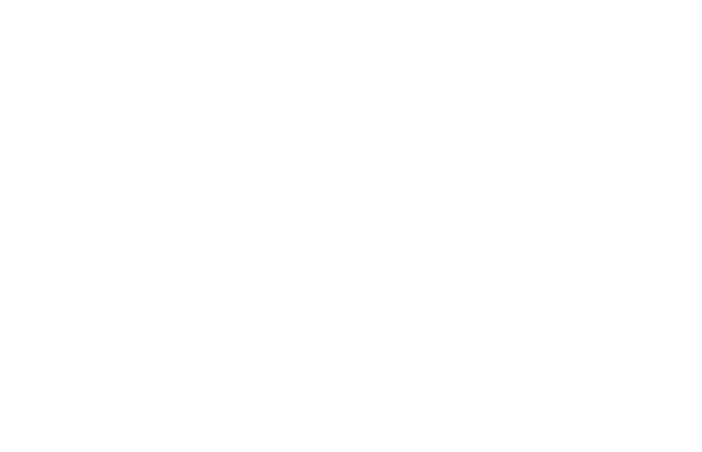
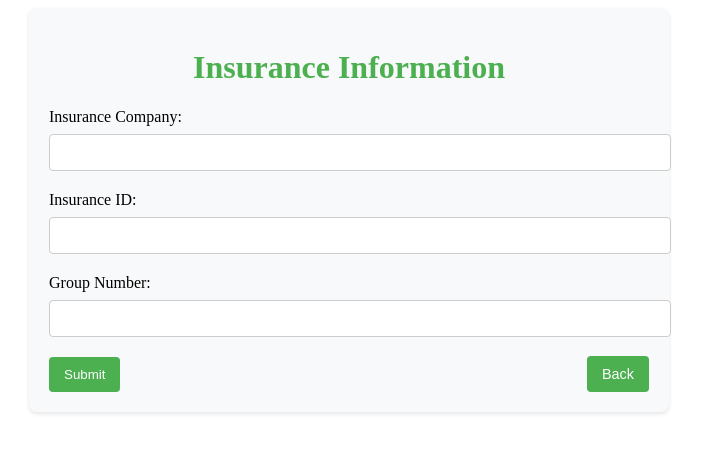
Before and after one commit to peruyeroj/healthcare_portal, an Angular app in the folder frontend/: page /insurance in a window 1280 px wide. Before the commit this address led to /. Shown: the top 452 px of the page, without its empty margins (291-993 px from the left). Built offline with nearby package versions, Linux system fonts and the light colour scheme.

Commit message:
added insurance component

```diff
--- a/frontend/src/app/app.routes.ts
+++ b/frontend/src/app/app.routes.ts
@@ -5,6 +5,7 @@
 import { MedicationsComponent } from './medications/medications.component';
 import { HomepageComponent } from './homepage/homepage.component';
 import { HealthBotComponent } from './health-bot/health-bot.component';
+import { InsuranceComponent } from './insurance/insurance.component';
 
 export const routes: Routes = [
     { path: 'home', component: HomepageComponent },
@@ -13,5 +14,6 @@
   { path: 'messaging', component: MessagingComponent },
   { path: 'medications', component: MedicationsComponent },
   { path: 'health-bot', component: HealthBotComponent },
+  { path: 'insurance', component: InsuranceComponent },
   { path: '', redirectTo: '/home', pathMatch: 'full' }
 ];
--- a/frontend/src/app/homepage/homepage.component.html
+++ b/frontend/src/app/homepage/homepage.component.html
@@ -7,10 +7,18 @@
   <!-- Appointments Tab Section -->
   <section class="appointments-tab-section">
     <div class="tab-navigation">
-      <button class="tab-button" [class.active]="activeTab === 'current'" (click)="setActiveTab('current')">
+      <button
+        class="tab-button"
+        [class.active]="activeTab === 'current'"
+        (click)="setActiveTab('current')"
+      >
         Your Appointments
       </button>
-      <button class="tab-button" [class.active]="activeTab === 'schedule'" (click)="setActiveTab('schedule')">
+      <button
+        class="tab-button"
+        [class.active]="activeTab === 'schedule'"
+        (click)="setActiveTab('schedule')"
+      >
         Schedule Appointment
       </button>
     </div>
@@ -19,8 +27,15 @@
     <div class="tab-content" *ngIf="activeTab === 'current'">
       <div class="appointments-list" *ngIf="appointments.length > 0">
         <div class="appointment-card" *ngFor="let appointment of appointments">
-          <div class="appointment-status" [class.upcoming]="isUpcoming(appointment.date, appointment.time)">
-            {{ isUpcoming(appointment.date, appointment.time) ? 'Upcoming' : 'Past' }}
+          <div
+            class="appointment-status"
+            [class.upcoming]="isUpcoming(appointment.date, appointment.time)"
+          >
+            {{
+              isUpcoming(appointment.date, appointment.time)
+                ? "Upcoming"
+                : "Past"
+            }}
           </div>
           <div class="appointment-details">
             <h3>{{ appointment.typeName }}</h3>
@@ -31,15 +46,25 @@
               <strong>Time:</strong> {{ appointment.time }}
             </p>
           </div>
-          <div class="appointment-actions" *ngIf="isUpcoming(appointment.date, appointment.time)">
-            <button class="cancel-appointment" (click)="showCancellationModal(appointment.id)">Cancel</button>
+          <div
+            class="appointment-actions"
+            *ngIf="isUpcoming(appointment.date, appointment.time)"
+          >
+            <button
+              class="cancel-appointment"
+              (click)="showCancellationModal(appointment.id)"
+            >
+              Cancel
+            </button>
           </div>
         </div>
       </div>
 
       <div class="no-appointments" *ngIf="appointments.length === 0">
         <p>You don't have any appointments scheduled.</p>
-        <button class="schedule-now-button" (click)="setActiveTab('schedule')">Schedule Now</button>
+        <button class="schedule-now-button" (click)="setActiveTab('schedule')">
+          Schedule Now
+        </button>
       </div>
     </div>
 
@@ -81,6 +106,12 @@
       <h2>Health Assistant</h2>
       <p>Get answers to your health questions</p>
     </a>
+
+    <a routerLink="/insurance" class="dashboard-card">
+      <div class="card-icon">🏥</div>
+      <h2>Insurance</h2>
+      <p>View and manage your insurance information</p>
+    </a>
   </div>
 
   <footer class="footer">
@@ -95,11 +126,21 @@
       </div>
       <div class="modal-body">
         <p>Are you sure you want to cancel this appointment?</p>
-        <p class="modal-note">Note: Cancellations made less than 24 hours before the appointment may incur a fee.</p>
+        <p class="modal-note">
+          Note: Cancellations made less than 24 hours before the appointment may
+          incur a fee.
+        </p>
       </div>
       <div class="modal-footer">
-        <button class="modal-button secondary" (click)="closeCancellationModal()">No, Keep Appointment</button>
-        <button class="modal-button primary" (click)="confirmCancellation()">Yes, Cancel Appointment</button>
+        <button
+          class="modal-button secondary"
+          (click)="closeCancellationModal()"
+        >
+          No, Keep Appointment
+        </button>
+        <button class="modal-button primary" (click)="confirmCancellation()">
+          Yes, Cancel Appointment
+        </button>
       </div>
     </div>
   </div>
--- /dev/null
+++ b/frontend/src/app/insurance/insurance.component.css
@@ -0,0 +1,61 @@
+.insurance-container {
+  max-width: 600px;
+  margin: 0 auto;
+  padding: 20px;
+  background-color: #f8f9fa;
+  border-radius: 8px;
+  box-shadow: 0 2px 4px rgba(0, 0, 0, 0.1);
+  position: relative;
+}
+
+h1 {
+  text-align: center;
+  color: #4CAF50;
+}
+
+.form-group {
+  margin-bottom: 20px;
+}
+
+label {
+  display: block;
+  margin-bottom: 8px;
+}
+
+input[type="text"] {
+  width: 100%;
+  padding: 10px;
+  border: 1px solid #ccc;
+  border-radius: 4px;
+}
+
+button {
+  width: auto;
+  padding: 10px 15px;
+  background-color: #4CAF50;
+  color: white;
+  border: none;
+  border-radius: 4px;
+  cursor: pointer;
+}
+
+button:hover {
+  background-color: #45a049;
+}
+
+.back-button {
+  position: absolute;
+  right: 20px;
+  bottom: 20px;
+  background-color: #4CAF50;
+  color: white;
+  padding: 10px 15px;
+  border: none;
+  border-radius: 4px;
+  cursor: pointer;
+  font-size: 0.9rem;
+}
+
+.back-button:hover {
+  background-color: #45a049;
+}
--- /dev/null
+++ b/frontend/src/app/insurance/insurance.component.html
@@ -0,0 +1,34 @@
+<div class="insurance-container">
+  <h1>Insurance Information</h1>
+  <form [formGroup]="insuranceForm" (ngSubmit)="onSubmit()">
+    <div class="form-group">
+      <label for="insuranceCompany">Insurance Company:</label>
+      <input
+        type="text"
+        id="insuranceCompany"
+        formControlName="insuranceCompany"
+        required
+      />
+    </div>
+    <div class="form-group">
+      <label for="insuranceId">Insurance ID:</label>
+      <input
+        type="text"
+        id="insuranceId"
+        formControlName="insuranceId"
+        required
+      />
+    </div>
+    <div class="form-group">
+      <label for="groupNumber">Group Number:</label>
+      <input
+        type="text"
+        id="groupNumber"
+        formControlName="groupNumber"
+        required
+      />
+    </div>
+    <button type="submit" [disabled]="!insuranceForm.valid">Submit</button>
+    <button (click)="goBack()" class="back-button">Back</button>
+  </form>
+</div>
--- /dev/null
+++ b/frontend/src/app/insurance/insurance.component.ts
@@ -0,0 +1,33 @@
+import { Component } from '@angular/core';
+import { FormBuilder, FormGroup, ReactiveFormsModule, Validators } from '@angular/forms';
+import { CommonModule } from '@angular/common';
+import { Router } from '@angular/router';
+
+@Component({
+  selector: 'app-insurance',
+  standalone: true,
+  imports: [CommonModule, ReactiveFormsModule],
+  templateUrl: './insurance.component.html',
+  styleUrls: ['./insurance.component.css']
+})
+export class InsuranceComponent {
+  insuranceForm: FormGroup;
+
+  constructor(private fb: FormBuilder, private router: Router) {
+    this.insuranceForm = this.fb.group({
+      insuranceCompany: ['', Validators.required],
+      insuranceId: ['', Validators.required],
+      groupNumber: ['', Validators.required]
+    });
+  }
+
+  onSubmit() {
+    if (this.insuranceForm.valid) {
+      console.log('Insurance Data:', this.insuranceForm.value);
+    }
+  }
+
+  goBack() {
+    this.router.navigate(['/home']);
+  }
+}
```
